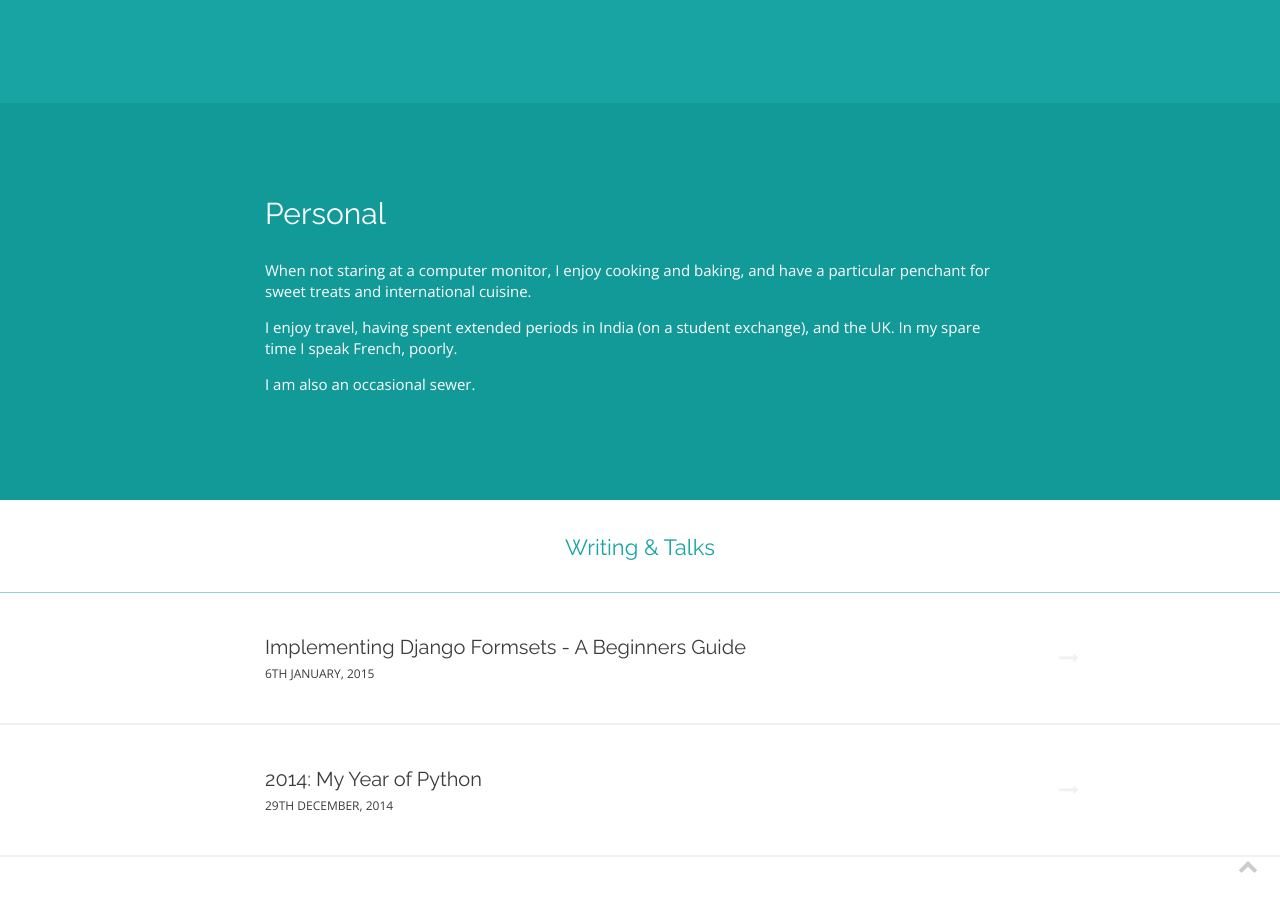
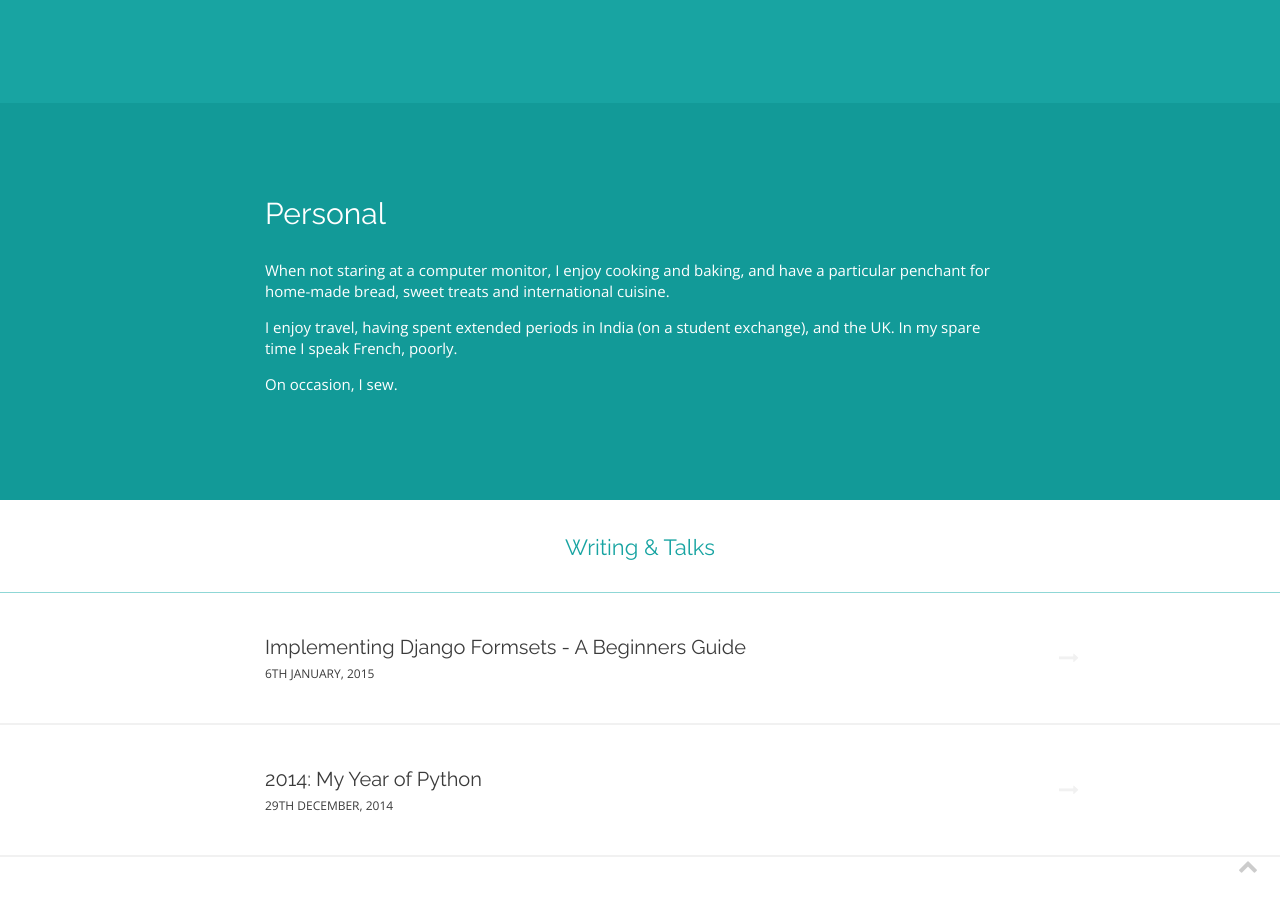
Before and after one commit to nlhkabu/nlhkabu.github.io, a Jekyll site: the page built from index.html, in a window 1280 px wide and 900 px high, scrolled down 1956 px. Built offline with Jekyll 4.4.1, drawn with Linux system fonts in a browser that asks for light colours; nearby versions of some CDN libraries.

Commit message:
Update personal profile

```diff
--- a/index.html
+++ b/index.html
@@ -69,10 +69,9 @@ learning: Behavior Driven Development with <a href="http://pythonhosted.org/beha
     <div id="personal" class="skill">
         <div class="container">
             <h2>Personal</h2>
-            <p>When not staring at a computer monitor, I enjoy cooking and baking, and have a particular penchant for sweet treats and international cuisine.</p>
+            <p>When not staring at a computer monitor, I enjoy cooking and baking, and have a particular penchant for home-made bread, sweet treats and international cuisine.</p>
             <p>I enjoy travel, having spent extended periods in India (on a student exchange), and the UK.  In my spare time I speak French, poorly.</p>
-            <p>I am also an occasional sewer.</p>
-
+            <p>On occasion, I sew.</p>
         </div>
     </div>
 </section>
```
